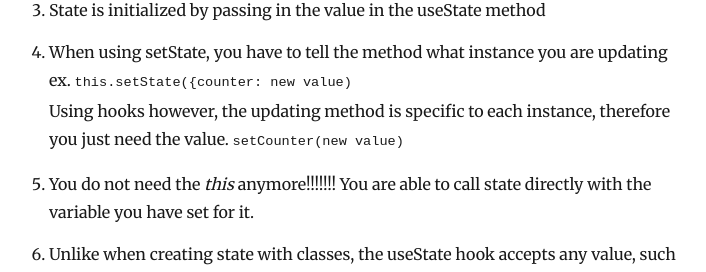
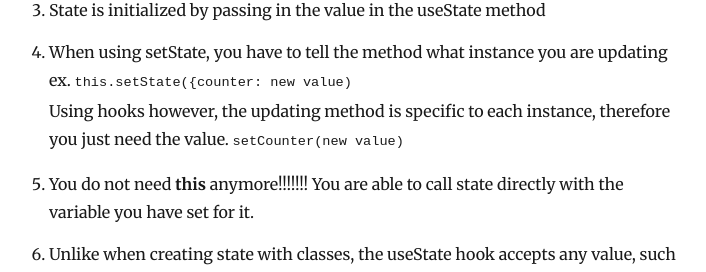
Before and after one commit to bphillips95/Coding-blog, a Gatsby site: page /react-state/ in a window 1280 px wide. Shown: the part 1991-2263 px from the top of the page, without its empty margins (276-982 px from the left). Built offline with nearby package versions, Linux system fonts and the light colour scheme; Gatsby itself is replaced by a stand-in of ours; some packages are replaced by stand-ins of ours.

Commit message:
fixed editing mistakes

```diff
--- a/content/blog/react-state/index.md
+++ b/content/blog/react-state/index.md
@@ -66,7 +66,7 @@ There are a number of differences that come up.
 `this.setState({counter: new value)`
 Using hooks however, the updating method is specific to each instance, therefore you just need the value.
 `setCounter(new value)`
-5. You do not need the *this* anymore!!!!!!! You are able to call state directly with the variable you have set for it.
+5. You do not need **this** anymore!!!!!!! You are able to call state directly with the variable you have set for it.
 6. Unlike when creating state with classes, the useState hook accepts any value, such as an array,string,object or integer.
 
 These are just a few of what sticks out when transitioning to React Hooks, there are more of course and you should definitely read the React Docs.
```
